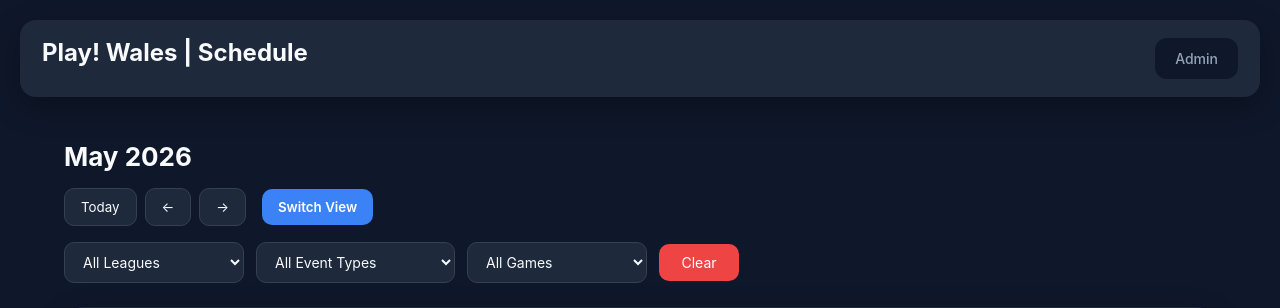
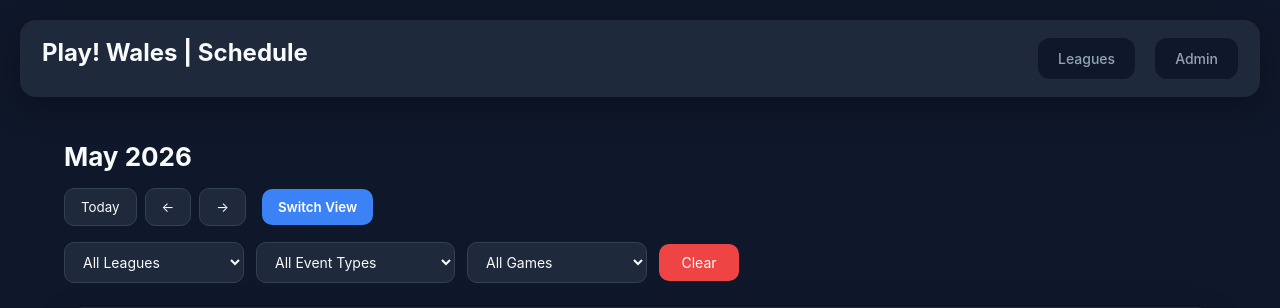
Before and after one commit to L1UK3/playsouthwales, a Flask app: page / in a window 1280 px wide. Shown: the top 308 px of the page. Run offline with Flask 3, Linux system fonts and the light colour scheme.

Commit message:
made stying for the top nav more consistent

```diff
--- a/static/style.css
+++ b/static/style.css
@@ -58,7 +58,7 @@ header {
 }
 
 
-.admin-button {
+.top-nav button{
     padding: 10px 18px;
     border: 2px solid transparent;
     border-radius: 12px;
@@ -70,7 +70,7 @@ header {
     transition: all 0.2s ease;
 }
 
-.admin-button:hover {
+.top-nav button:hover {
     background: var(--bg-card-hover);
     color: var(--text-darker);
 }
--- a/templates/index.html
+++ b/templates/index.html
@@ -12,6 +12,7 @@
     <header>
         <div class="top-nav" id="top-nav">
             <h1>Play! Wales | Schedule </h1>
+            <button type="button" class="leagues-button" id="leagues-button">Leagues</button>
             <button type="button" class="admin-button" id="admin-button">Admin</button>
         </div>
     </header>
```
